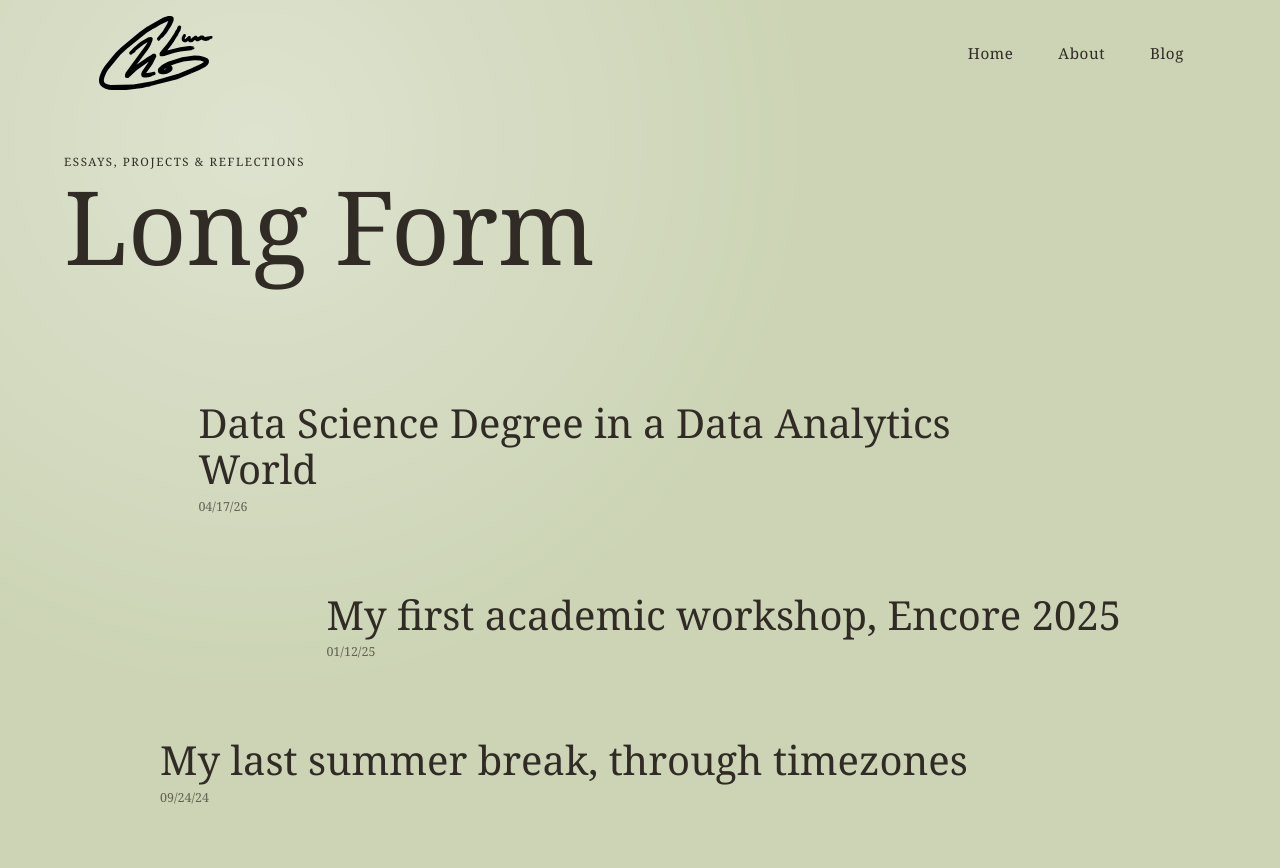
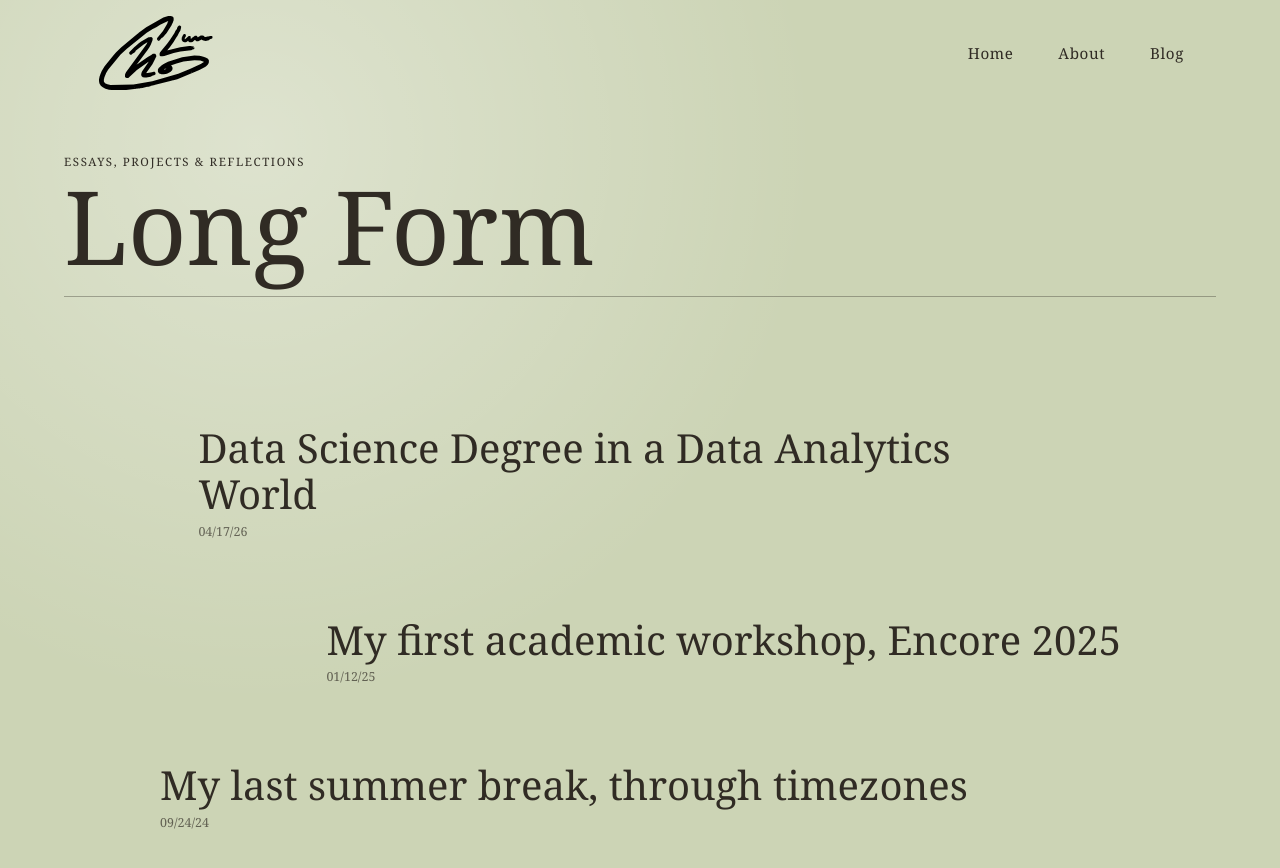
Before and after one commit to ch-lum/ch-lum.github.io, a SvelteKit app: page /long-form in a window 1280 px wide. Shown: the top 868 px of the page. Built offline with nearby package versions, Linux system fonts and the light colour scheme.

Commit message:
add long-form header divider

```diff
--- a/src/routes/long-form/+page.svelte
+++ b/src/routes/long-form/+page.svelte
@@ -52,7 +52,7 @@
 
 <style>
   main { width: min(72rem, calc(100% - 3rem)); margin: 0 auto; padding: 3rem 0 8rem; overflow: hidden; }
-  header { margin-bottom: clamp(4rem, 10vw, 8rem); }
+  header { margin-bottom: clamp(4rem, 10vw, 8rem); border-bottom: 1px solid rgb(48 43 36 / 35%); padding-bottom: 1.5rem; }
   header p { margin: 0 0 .7rem; font-size: .72rem; letter-spacing: .14em; text-transform: uppercase; }
   h1 { margin: 0; font-size: clamp(3rem, 8vw, 6.5rem); font-weight: 400; line-height: .9; }
   ol { display: grid; gap: clamp(2.5rem, 6vw, 5rem); margin: 0; padding: 0; overflow-anchor: none; list-style: none; }
```
